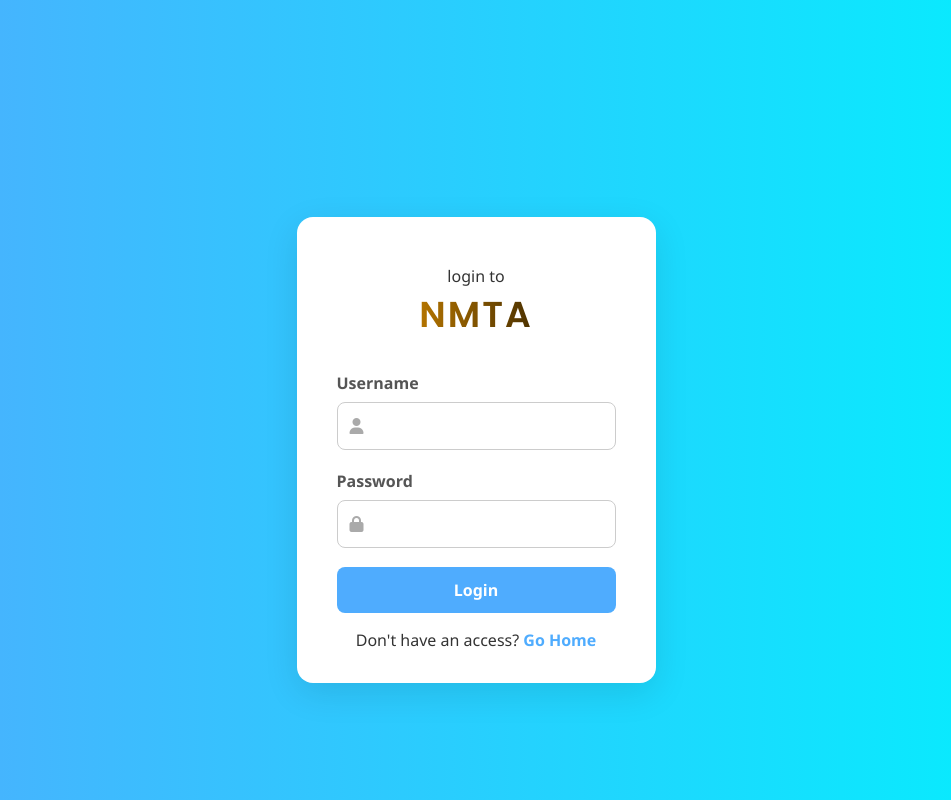
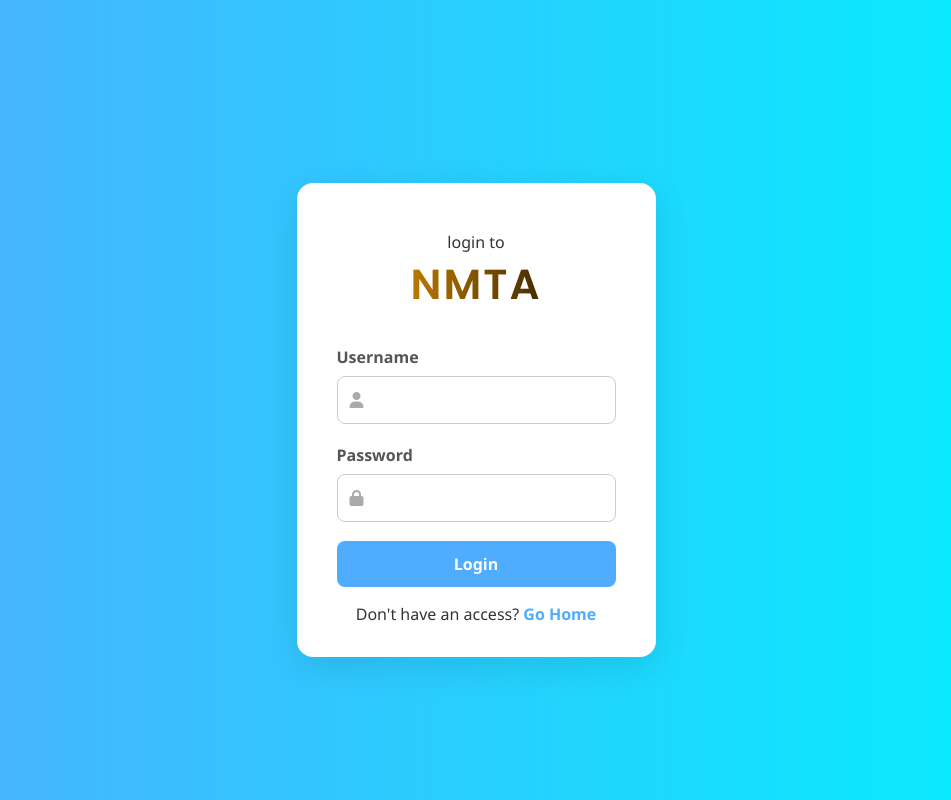
Before and after one commit to Computech-IT/NMTA, a website: page public/login.html in a window 1280 px wide. Shown: the whole page, without its empty margins (164-1115 px from the left). Drawn offline with nearby package versions, Linux system fonts and the light colour scheme.

Commit message:
Update loginStyle.css

```diff
--- a/public/loginStyle.css
+++ b/public/loginStyle.css
@@ -26,7 +26,7 @@
     text-align: center;
 
     /* 👇 THIS pushes it down below the navbar */
-    margin-top: 100px;
+    margin-top: 40px;
   }
 
 
@@ -154,7 +154,7 @@
 
    .nmta-logo {
   font-family: 'Poppins', sans-serif;
-  font-size: 36px;
+  font-size: 42px;
   font-weight: 600;
   background: linear-gradient(to right, orange, black);
   -webkit-background-clip: text;
```
